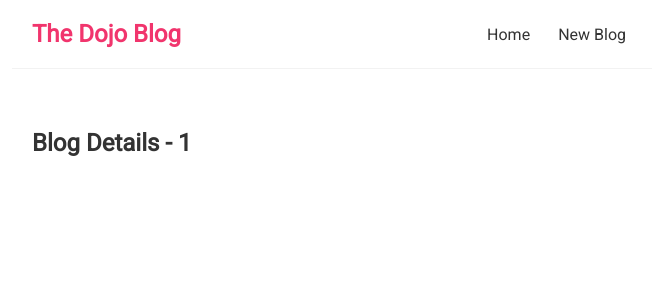
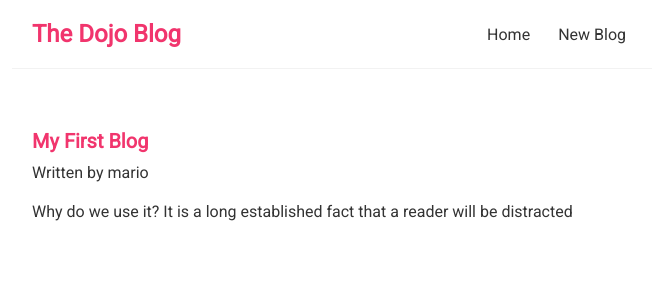
Before and after one commit to my-playing-field/react-demos, a React (Create React App) app: page /blogs/1 in a window 1280 px wide. Shown: the top 300 px of the page, without its empty margins (308-964 px from the left). Built offline with nearby package versions, Linux system fonts and the light colour scheme; data requests are answered from the project's data file.

Commit message:
Reusing custom hooks

```diff
--- a/src/BlogDetails.js
+++ b/src/BlogDetails.js
@@ -1,12 +1,24 @@
 import { useParams } from "react-router-dom";
+import useFetch from "./useFetch";
 
 const BlogDetails = () => {
 
     const {id} = useParams();
+    const {data: blog, error, isPending} = useFetch(`http://localhost:8000/blogs/`+id);
 
     return (
         <div className="blog-details">
-            <h2>Blog Details - {id}</h2>
+            {isPending && <div>Loading..</div>}
+            {error && <div>{error}</div>}
+            {blog && (
+                <article>
+                <h2>{blog.title}</h2>
+                <p>Written by {blog.author}</p>
+                <div>{blog.body}</div>
+                </article>
+
+
+            )}
         </div>
       );
 }
--- a/src/index.css
+++ b/src/index.css
@@ -58,3 +58,22 @@
 .blog-preview a {
   text-decoration: none;
 }
+
+.blog-details h2 {
+  font-size: 20px;
+  color: #f1356d;
+  margin-bottom: 10px;
+}
+
+.blog-details div {
+  margin: 20px 0;
+}
+
+.blog-details button {
+  background: #f1356d;
+  color: #fff;
+  border: 0;
+  padding: 8px;
+  border-radius: 8px;
+  cursor: pointer;
+}
```
